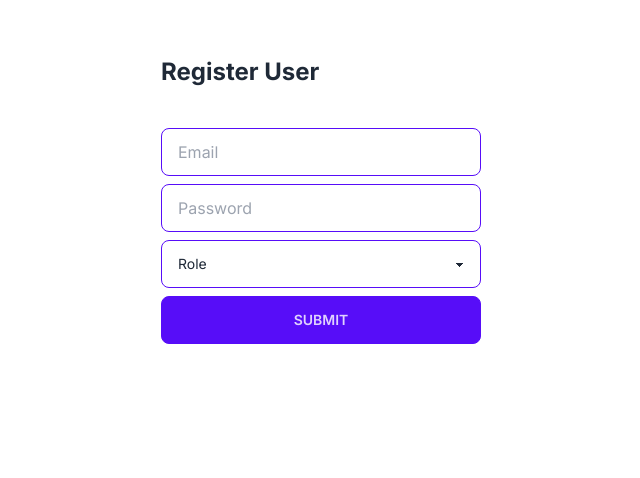
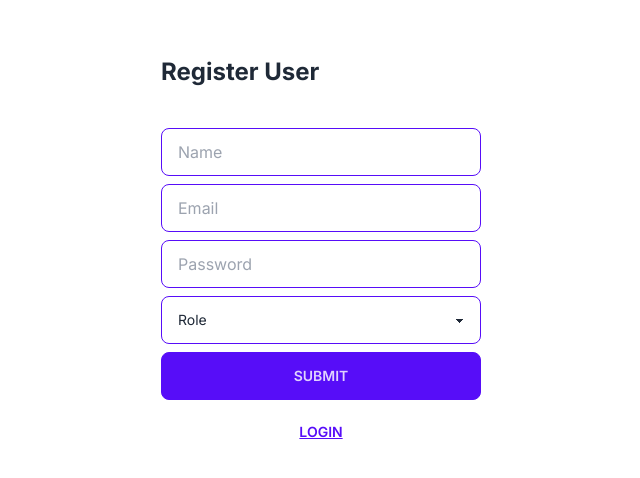
Before and after one commit to vkumar04/next-user-management, a Next.js app: page /register in a window 1280 px wide. Shown: the top 478 px of the page, without its empty margins (271-911 px from the left). Built offline with nearby package versions, Linux system fonts and the light colour scheme; no server answers.

Commit message:
added redirects

```diff
--- /dev/null
+++ b/app/admin/page.tsx
@@ -0,0 +1,3 @@
+export default function admin() {
+  return <h1>Admin</h1>;
+}
--- a/components/registerForm/RegisterForm.tsx
+++ b/components/registerForm/RegisterForm.tsx
@@ -1,5 +1,6 @@
 "use client";
 
+import Link from "next/link";
 import { useForm } from "react-hook-form";
 
 export default function RegisterForm() {
@@ -13,10 +14,18 @@ export default function RegisterForm() {
     };
     const response = await fetch("/api/auth/register", requestOptions);
     const json = await response.json();
-    console.log(json);
+    if (json?.error) {
+      console.error(json?.error);
+    }
   };
   return (
     <form onSubmit={handleSubmit(onSubmit)} className="flex flex-col gap-2">
+      <input
+        className="input input-bordered input-primary w-full max-w-xs"
+        type="text"
+        placeholder="Name"
+        {...register("name", { required: true })}
+      />
       <input
         className="input input-bordered input-primary w-full max-w-xs"
         type="text"
@@ -42,6 +51,9 @@ export default function RegisterForm() {
         <option value="grower">Grower</option>
       </select>
       <input className="btn btn-primary w-full max-w-xs" type="submit" />
+      <Link className="btn btn-link w-full max-w-xs" href="/login">
+        Login
+      </Link>
     </form>
   );
 }
--- /dev/null
+++ b/middleware.ts
@@ -0,0 +1,3 @@
+export { default } from "next-auth/middleware";
+
+export const config = { matcher: ["/admin"] };
```
Also changed, not shown: util/authOptions.ts (+3 -9 lines).
